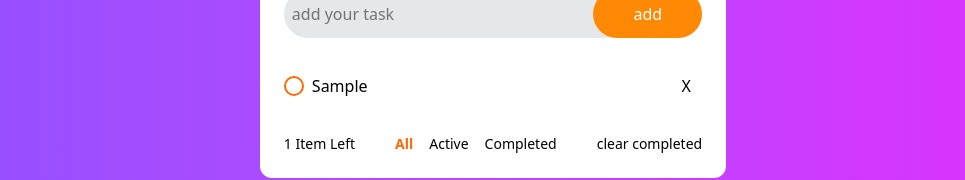
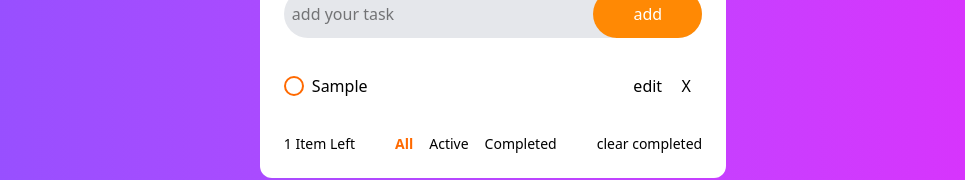
Before and after one commit to parvin-noori/to-do-list, a React (Vite) app in the folder to-do-list/: page / in a window 1280 px wide. Both pictures are taken after typing "Sample" into the empty fields and a click on the button "add". Shown: the part 362-542 px from the top of the page, without its empty margins (147-1112 px from the left). Built offline with nearby package versions, Linux system fonts and the light colour scheme.

Commit message:
[feat] edit task

```diff
--- a/to-do-list/components/ToDoItem.jsx
+++ b/to-do-list/components/ToDoItem.jsx
@@ -1,11 +1,35 @@
-import { useState } from "react";
+import { useRef, useState } from "react";
 
 export default function ToDoItem({
   task,
   handleRemoveTask,
   index,
   toggleTask,
+  setTasks,
+  tasks,
 }) {
+  const [editedTextId, setEditedTextId] = useState(null);
+  const [editedText, setEditedText] = useState("");
+
+  const inputRef = useRef(null);
+
+  const editingText = (task) => {
+    setEditedTextId(task.id);
+    setEditedText(task.title);
+
+    if (inputRef.current) {
+      inputRef.current.focus();
+    }
+  };
+
+  const saveEdit = () => {
+    setTasks(
+      tasks.map((task) => {
+        return task.id === editedTextId ? { ...task, title: editedText } : task;
+      })
+    );
+    setEditedTextId(null);
+  };
   return (
     <li className="flex items-center space-x-2 " key={index}>
       <input
@@ -20,8 +44,27 @@ export default function ToDoItem({
         htmlFor={`task-${index}`}
         className={`peer-checked:!text-gray-400 peer-checked:line-through  hover:text-orange-500 flex-grow cursor-pointer`}
       >
-        {task.title}
+        {editedTextId === task.id ? (
+          <input
+            className="bg-gray-200 rounded-full outline-0 p-2"
+            ref={inputRef}
+            onBlur={saveEdit}
+            onKeyDown={(e) => e.key === "Enter" && saveEdit()}
+            onChange={(e) => setEditedText(e.target.value)}
+            value={editedText}
+          />
+        ) : (
+          task.title
+        )}
       </label>
+      {!task.completed && (
+        <button
+          className="cursor-pointer hover:text-orange-500"
+          onClick={() => editingText(task)}
+        >
+          edit
+        </button>
+      )}
       <button
         className="btn ms-auto cursor-pointer checked  size-8 rounded-full hover:bg-gray-100 "
         onClick={() => handleRemoveTask(index)}
--- a/to-do-list/components/ToDoList.jsx
+++ b/to-do-list/components/ToDoList.jsx
@@ -1,7 +1,12 @@
 import React from "react";
 import ToDoItem from "./ToDoItem";
 
-export default function ToDoList({ tasks, handleRemoveTask,toggleTask }) {
+export default function ToDoList({
+  tasks,
+  handleRemoveTask,
+  toggleTask,
+  setTasks,
+}) {
   return (
     <ul className="tasks space-y-3">
       {tasks.map((task, index) => (
@@ -11,6 +16,8 @@ export default function ToDoList({ tasks, handleRemoveTask,toggleTask }) {
           index={index}
           toggleTask={toggleTask}
           key={index}
+          setTasks={setTasks}
+          tasks={tasks}
         />
       ))}
     </ul>
--- a/to-do-list/components/toDoContainer.jsx
+++ b/to-do-list/components/toDoContainer.jsx
@@ -62,6 +62,7 @@ export default function ToDoContainer() {
         tasks={filterTasks}
         handleRemoveTask={handleRemoveTask}
         toggleTask={toggleTask}
+        setTasks={setTasks}
       />
       <Filters
         clearCompletedTasks={clearCompletedTasks}
```
